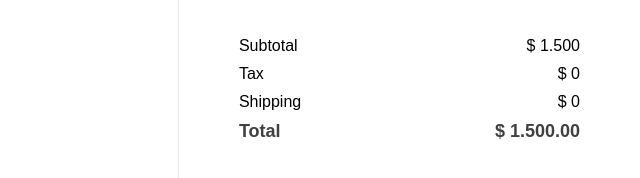
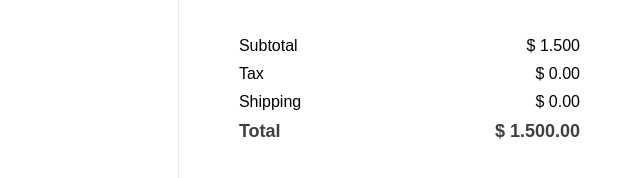
Before and after one commit to Anakeren1996/DecoraCasa, a plain HTML site: page carrinho.html in a window 1280 px wide. Shown: the part 618-796 px from the top of the page, 640-1280 px from the left. Drawn offline with nearby package versions, Linux system fonts and the light colour scheme.

Commit message:
Manutenção shopping cart

```diff
--- a/carrinho.html
+++ b/carrinho.html
@@ -247,11 +247,11 @@
                         </div>
 
                         <div class="tax">
-                            <span>Tax</span> <span>$ <span id="tax">0</span></span>
+                            <span>Tax</span> <span>$ <span id="tax">0.00</span></span>
                         </div>
 
                         <div class="shipping">
-                            <span>Shipping</span> <span>$ <span id="shipping">0</span></span>
+                            <span>Shipping</span> <span>$ <span id="shipping">0.00</span></span>
                         </div>
 
                         <div class="total">
@@ -300,7 +300,7 @@
 
                 let decrement = Number(this.nextElementSibling.textContent);
 
-                decrement <= 1 ? 1 : decrement--;
+                decrement <= 0 ? 0 : decrement--;
 
                 this.nextElementSibling.textContent = decrement;
 
```
